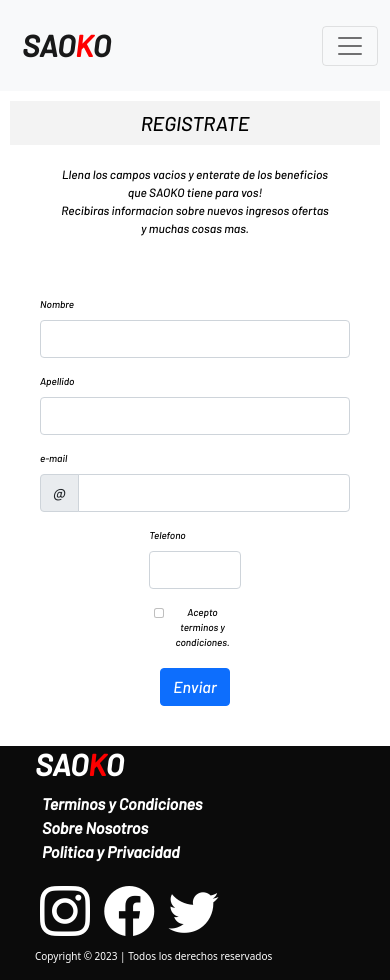
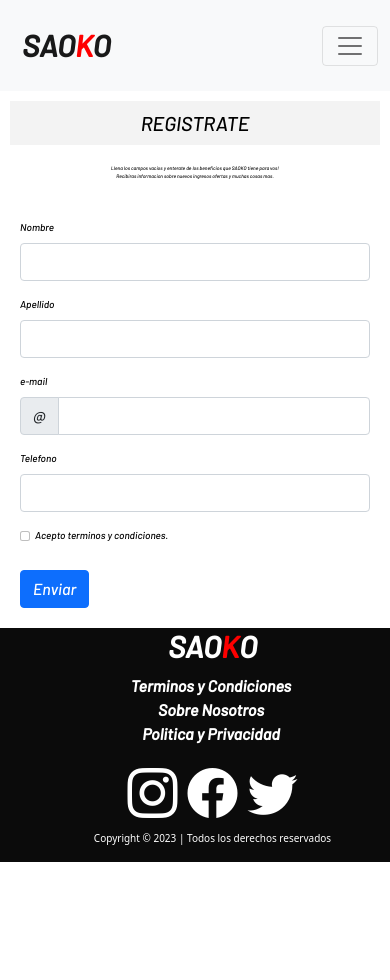
Before and after one commit to Heber-Deleba/Pre-entrega1-Deleba, a plain HTML site: page pages/registrarse.html in a window 390 px wide. After the commit the page ends 862 px from the top, so only its background shows below. Drawn offline with nearby package versions, Linux system fonts and the light colour scheme; a web font is replaced by a local one.

Commit message:
quinto commit

```diff
--- a/css/style.css
+++ b/css/style.css
@@ -36,6 +36,8 @@
 .navbar-brand span {
     color: red;
 }
+
+
 
 
 
@@ -265,19 +267,14 @@
 
     flex-direction: column;
     align-items: center;
+    padding: 20px;
     font-family: 'Barlow', sans-serif;
-    padding: 40px;
+
 }
 
-.col-md-3 {
 
-    width: 33%;
-}
 
-.col-12 {
-    text-align: center;
-    width: 30%;
-}
+
 
 
 
@@ -362,6 +359,11 @@
 
     }
 
+    .contacto{
+
+        flex-direction: column;
+    }
+
     .whatsapp {
         display: none;
     }
@@ -369,18 +371,42 @@
     .copy{
         color: white;
         font-size: 10px;
-        display: flex;
-        justify-content: start;
+
     }
+
 }
+
+
+
+
+
 
 @media screen and (max-width:650px) {
 
+    footer{
 
+        justify-content: center;
+    }
 
     footer h2 {
         font-size: 40px;
+        display: flex;
+        justify-content: center;
     }
+
+    footer ul{
+        display: flex;
+        justify-content: center;
+        align-items: center;
+        flex-direction: column;
+    }
+
+    footer div{
+        display: flex;
+        justify-content: center;
+    }
+
+
 
     .hero {
         font-size: 30px;
@@ -422,7 +448,20 @@
         font-size: 30px;
     }
 
+    section p{
+        font-size: 5px;
+    }
+    section h4{
+        font-size: 10px;
+    }
 
+    .card-text{
+        font-size: 10px;
+    }
+
+    .card-tittle{
+        font-size: 15px;
+    }
 
 }
 
--- a/pages/registrarse.html
+++ b/pages/registrarse.html
@@ -94,14 +94,14 @@
                 </div>
 
                 </div>
-                <div class="col-md-3">
+                <div class="col-md-4">
                     <label for="validationCustom05" class="form-label">Telefono</label>
                     <input type="text" class="form-control" id="validationCustom05" required>
                     <div class="invalid-feedback">
                         Please provide a valid zip.
                     </div>
                 </div>
-                <div class="col-12">
+                <div class="col-md-4">
                     <div class="form-check">
                         <input class="form-check-input" type="checkbox" value="" id="invalidCheck" required>
                         <label class="form-check-label" for="invalidCheck">
@@ -112,7 +112,7 @@
                         </div>
                     </div>
                 </div>
-                <div class="col-12">
+                <div class="col-md-4">
                     <button class="btn btn-primary" type="submit">Enviar</button>
                 </div>
             </form>
```
Also changed, not shown: index.html (+1 -1 lines).
